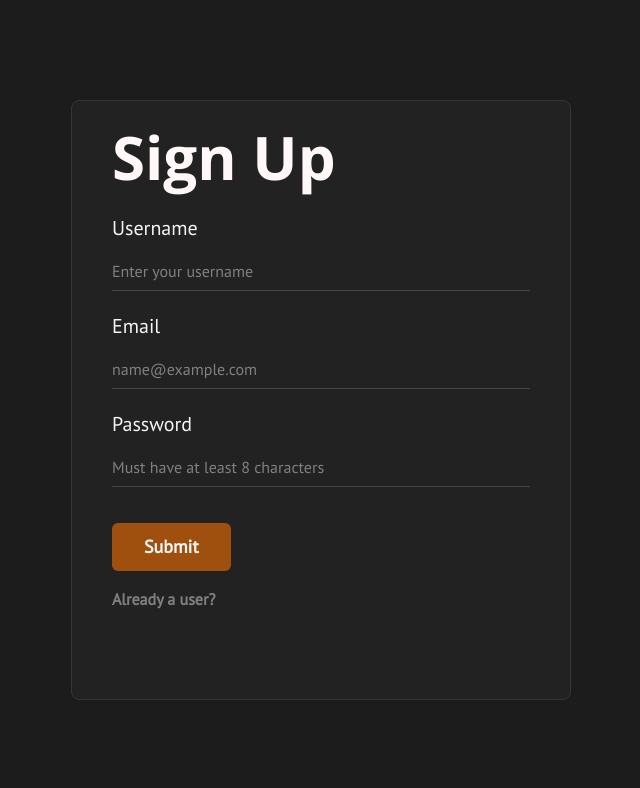
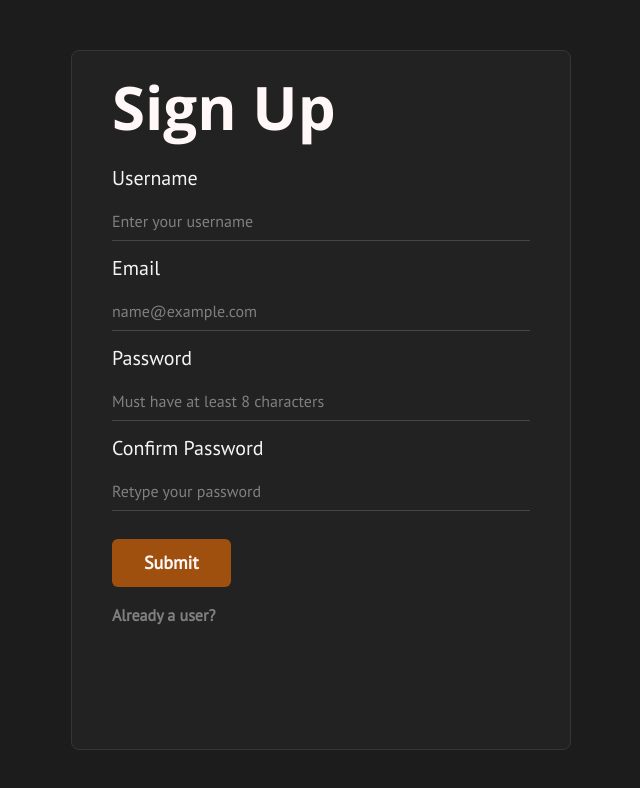
Before and after one commit to MatthewAnder/brainstorming, a Next.js app: page /signup in a window 1280 px wide. Shown: the top 788 px of the page, without its empty margins (319-959 px from the left). Built offline with nearby package versions, Linux system fonts and the light colour scheme.

Commit message:
feat: update validation schema and text input

```diff
--- a/package.json
+++ b/package.json
@@ -12,6 +12,7 @@
     "@chakra-ui/react": "^2.8.2",
     "@emotion/react": "^11.13.0",
     "@emotion/styled": "^11.13.0",
+    "@hookform/resolvers": "^3.9.0",
     "@lucia-auth/adapter-prisma": "^4.0.1",
     "@prisma/client": "^5.17.0",
     "axios": "^1.7.2",
--- a/src/app/(auth)/signup/page.tsx
+++ b/src/app/(auth)/signup/page.tsx
@@ -14,12 +14,19 @@ import axios from "axios";
 import NextLink from "next/link";
 import { useForm } from "react-hook-form";
 import z from "zod";
+import { zodResolver } from "@hookform/resolvers/zod";
 
-const schema = z.object({
-  username: z.string(),
-  email: z.string(),
-  password: z.string(),
-});
+const schema = z
+  .object({
+    username: z.string().min(3).max(10),
+    email: z.string().email(),
+    password: z.string(),
+    confirmPassword: z.string(),
+  })
+  .refine((data) => data.password === data.confirmPassword, {
+    message: "Passwords do not match",
+    path: ["confirmPassword"],
+  });
 
 type FormData = z.infer<typeof schema>;
 
@@ -28,7 +35,7 @@ export default function SignupForm() {
     handleSubmit,
     register,
     formState: { errors, isSubmitting },
-  } = useForm<FormData>();
+  } = useForm<FormData>({ resolver: zodResolver(schema) });
 
   async function onSubmit({ username, email, password }: FormData) {
     await axios.post(`${process.env.NEXT_PUBLIC_HOST_URL}/api/auth/signup`, {
@@ -42,7 +49,7 @@ export default function SignupForm() {
     <Center width={"100vw"} height={"100vh"}>
       <Box
         w={500}
-        h={600}
+        h={700}
         px={10}
         borderRadius={"lg"}
         border={"1px solid"}
@@ -57,42 +64,35 @@ export default function SignupForm() {
             <TextInput
               id="username"
               placeholder="Enter your username"
-              {...register("username", {
-                required: "This is required",
-                minLength: { value: 4, message: "Minimum length should be 4" },
-              })}
+              errors={errors.username}
+              {...register("username")}
             >
               Username
             </TextInput>
-            <FormErrorMessage>
-              {errors.username && errors.username.message?.toString()}
-            </FormErrorMessage>
             <TextInput
               id="email"
               placeholder="name@example.com"
-              {...register("email", {
-                required: "This is required",
-                minLength: { value: 4, message: "Minimum length should be 4" },
-              })}
+              errors={errors.email}
+              {...register("email")}
             >
               Email
             </TextInput>
-            <FormErrorMessage>
-              {errors.username && errors.username.message?.toString()}
-            </FormErrorMessage>
             <TextInput
               id="password"
               placeholder="Must have at least 8 characters"
-              {...register("password", {
-                required: "This is required",
-                minLength: { value: 4, message: "Minimum length should be 4" },
-              })}
+              errors={errors.password}
+              {...register("password")}
             >
               Password
             </TextInput>
-            <FormErrorMessage>
-              {errors.username && errors.username.message?.toString()}
-            </FormErrorMessage>
+            <TextInput
+              id="confirmPassword"
+              placeholder="Retype your password"
+              errors={errors.confirmPassword}
+              {...register("confirmPassword")}
+            >
+              Confirm Password
+            </TextInput>
           </FormControl>
           <Button
             type="submit"
--- a/src/components/textInput.tsx
+++ b/src/components/textInput.tsx
@@ -1,12 +1,24 @@
-import { FormLabel, Input, InputProps } from "@chakra-ui/react";
+import {
+  FormLabel,
+  Input,
+  InputProps,
+  FormErrorMessage,
+} from "@chakra-ui/react";
 import React from "react";
+import { FieldError } from "react-hook-form";
 
 interface TextInputProps extends InputProps {
   id: string;
   children: React.ReactNode;
+  errors?: FieldError;
 }
 
-export default function TextInput({ id, children, ...rest }: TextInputProps) {
+export default function TextInput({
+  id,
+  children,
+  errors,
+  ...rest
+}: TextInputProps) {
   return (
     <>
       <FormLabel htmlFor={id} fontSize={"xl"}>
@@ -14,13 +26,16 @@ export default function TextInput({ id, children, ...rest }: TextInputProps) {
       </FormLabel>
       <Input
         id={id}
-        type={id}
+        type={id === "confirmPassword" ? "password" : id}
         color={"smoke"}
         variant={"flushed"}
-        mb={5}
         _placeholder={{ color: "gray" }}
+        mb={errors ? 0 : 3}
         {...rest}
       />
+      <FormErrorMessage mb={errors && 2}>
+        {errors && errors.message?.toString()}
+      </FormErrorMessage>
     </>
   );
 }
```
Also changed, not shown: 1 other file (tests, documents, lock files or other folders).
